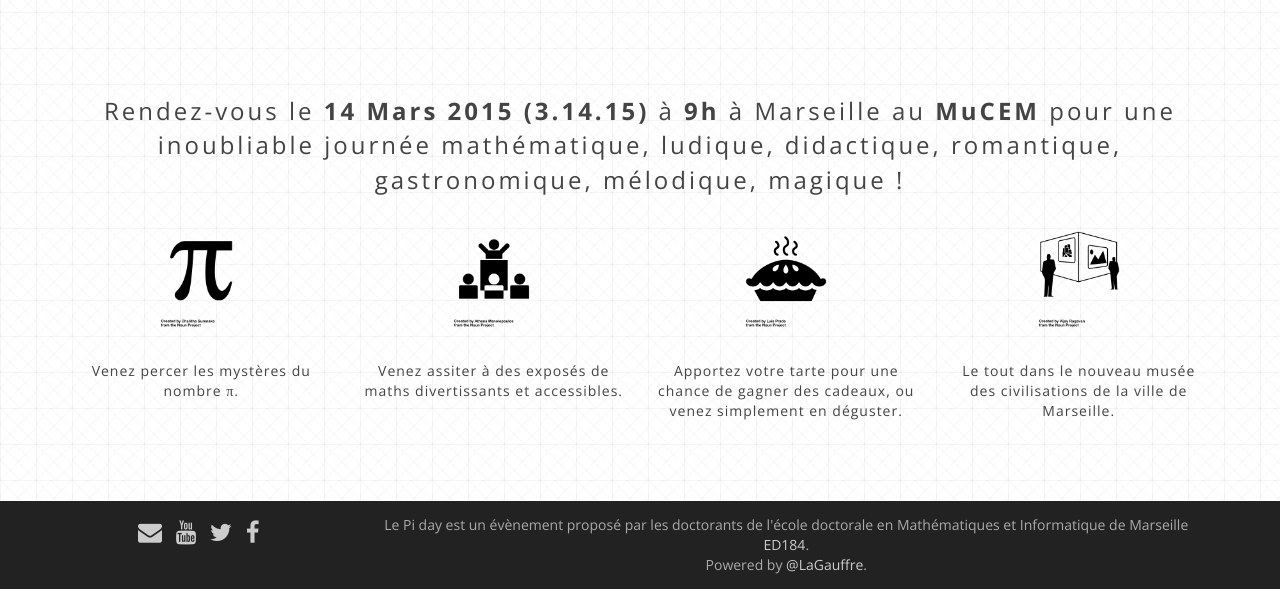
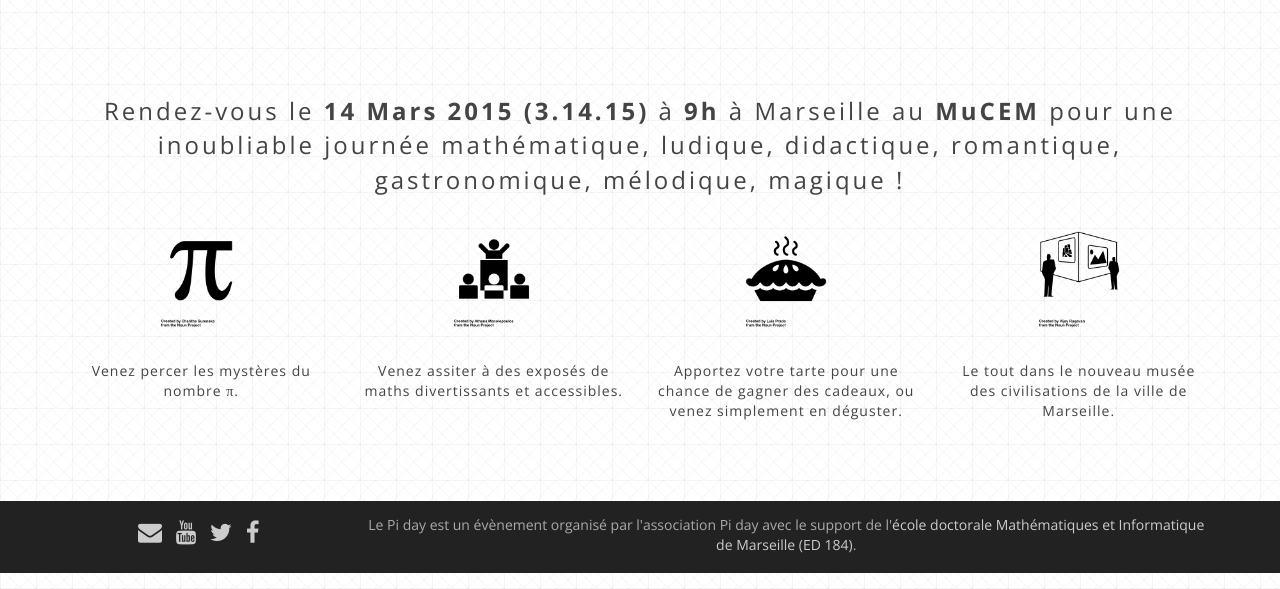
Before and after one commit to Piday/piday.github.io, a Jekyll site: the page built from index.html, in a window 1280 px wide and 1189 px high. Shown: the part 600-1189 px from the top of the window. Built offline with Jekyll 4.4.1, drawn with Linux system fonts in a browser that asks for light colours; nearby versions of some CDN libraries; Markdown is read by kramdown in place of the engine named in the settings.

Commit message:
association pi day

```diff
--- a/_layouts/default.html
+++ b/_layouts/default.html
@@ -124,11 +124,7 @@
           </div>
           <div class="col-lg-9">
             <div class="text-center">
-              Le Pi day est un évènement proposé par les doctorants de l'école doctorale en Mathématiques et Informatique de Marseille
-              <a href="http://ed184.lif.univ-mrs.fr/doku.php">ED184</a>.
-            </div>
-            <div class="text-center">
-              Powered by <a href="http://pierre-olivier.goffard.me">@LaGauffre</a>.
+              Le Pi day est un évènement organisé par l'association Pi day avec le support de l'<a href="http://ed184.lif.univ-mrs.fr/">école doctorale Mathématiques et Informatique de Marseille (ED 184)</a>.
             </div>
           </div>
         </div>
```
